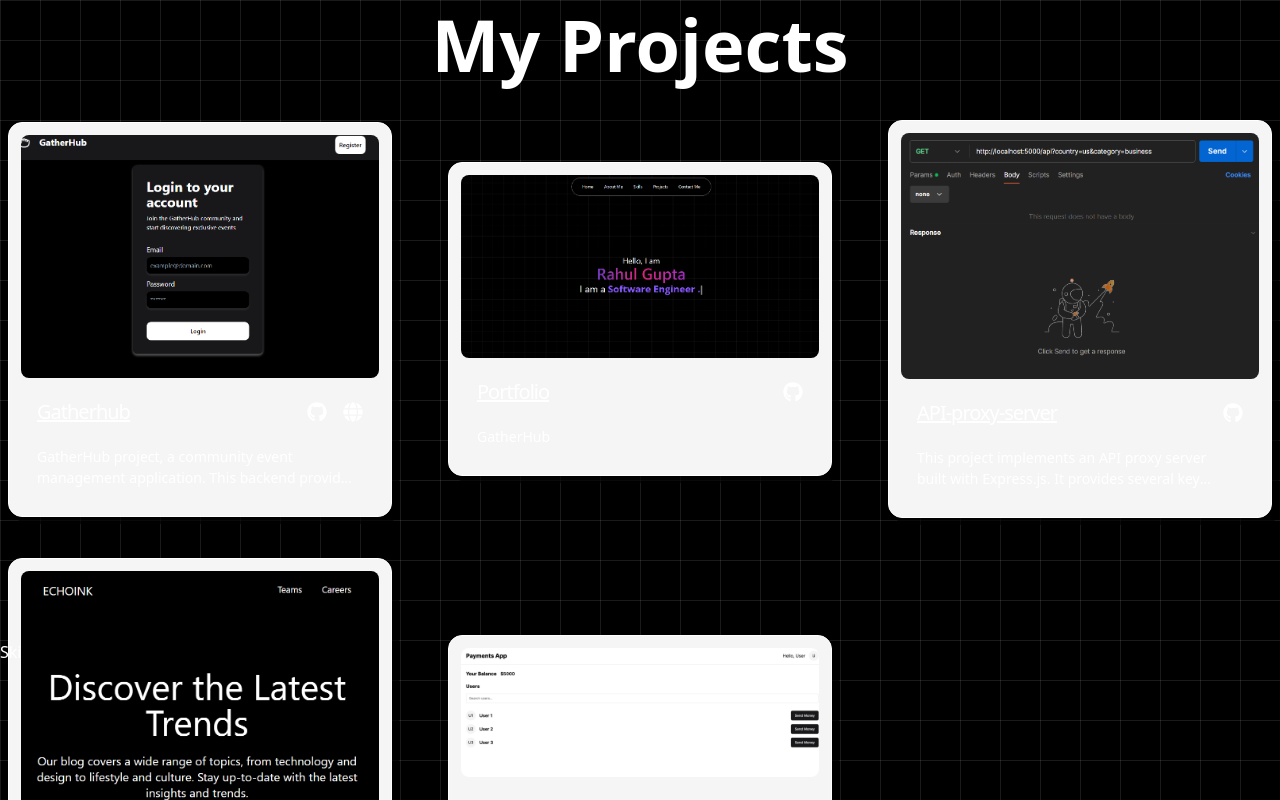
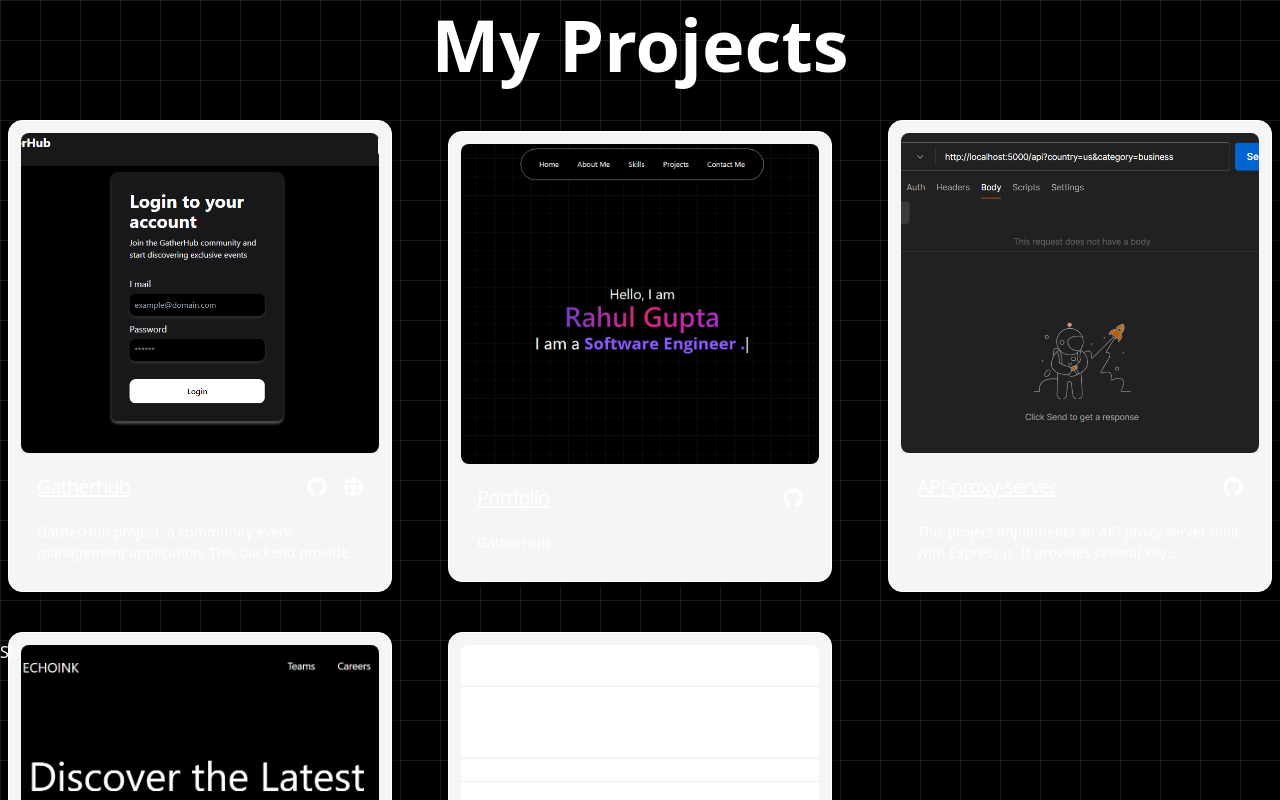
Before and after one commit to w-rahul/Rahul-Portfolio, a Next.js app: page / in a window 1280 px wide. Shown: the part 960-1760 px from the top of the page. Built offline with nearby package versions, Linux system fonts and the light colour scheme; a web font is replaced by a local one.

Commit message:
Updated SingleProject

```diff
--- a/components/SingleProject.tsx
+++ b/components/SingleProject.tsx
@@ -1,7 +1,77 @@
+// 'use client';
+
+// import Image from 'next/image';
+// import { StaticImageData } from "next/image";
+// import { FC } from 'react';
+// import Link from 'next/link';
+// import { FaGithub, FaGlobe } from 'react-icons/fa';
+
+// const trimDescriptionToWords = (description: string, limit: number) => {
+//   const words = description.split(' ');
+//   const trimmedWords = words.slice(0, limit);
+//   return trimmedWords.join(' ');
+// };
+
+// interface ProjectsProps {
+//   name: string
+//   coverImg: string
+//   githubLink?: string
+//   liveLink?: string
+//   desc: string
+//   tech: string[]
+// }
+
+// export const SingleProject: FC<ProjectsProps> = (project) => {
+//   return (
+//     <div
+//       key={project.name}
+//       className="flex flex-col gap-4 rounded-[0.875rem] dark:text-white shadow-[6px_6px_0px_1px_#000000a6] dark:shadow-[6px_6px_0px_1px_#ffffffa6] bg-neutral-100 dark:bg-black border-white transition-colors duration-150 border p-2 md:p-3 max-w-sm">
+//       <div className="relative flex overflow-hidden  rounded-lg object-contain h-fit">
+//         <Image
+//           src={project.coverImg}
+//           alt={project.coverImg}
+//           width={500}
+//           height={500}
+//           className="h-full w-full aspect-auto object-cover"
+//         />
+//       </div>
+
+//       <div className="flex flex-col gap-2 px-4 py-2">
+//         <div className="flex justify-between items-center mb-4">
+//           <h2 className="font-medium text-xl underline inline-flex gap-1 items-center tracking-tighter text-[clamp(.875rem,5vw,1.125rem)] leading-none ">
+//             {project.name}
+//           </h2>
+//           <div className="flex justify-between items-center gap-4 text-sm">
+//             {project.githubLink && (
+//               <Link href={project.githubLink} target="_blank">
+//                 <FaGithub className="w-5 h-5" />
+//               </Link>
+//             )}
+//             {project.liveLink && (
+//               <Link href={project.liveLink} target="_blank">
+//                 <FaGlobe className="w-5 h-5" />
+//               </Link>
+//             )}
+//           </div>
+//         </div>
+
+//         <p className="text-[clamp(.75rem,1.5vw,.875rem)] line-clamp-2 max-w-xs">
+//           {/* {trimDescriptionToWords(project.desc, 20)}... */}
+//           {project.desc}
+//         </p>
+//         <div className="flex gap-3 items-center">
+//           {project.tech.map((proj) => (
+//             <Image src={proj} alt={proj} width={20} height={20} key={proj} />
+//           ))}
+//         </div>
+//       </div>
+//     </div>
+//   )
+// }
+
 'use client';
 
 import Image from 'next/image';
-import { StaticImageData } from "next/image";
 import { FC } from 'react';
 import Link from 'next/link';
 import { FaGithub, FaGlobe } from 'react-icons/fa';
@@ -25,19 +95,19 @@ export const SingleProject: FC<ProjectsProps> = (project) => {
   return (
     <div
       key={project.name}
-      className="flex flex-col gap-4 rounded-[0.875rem] dark:text-white shadow-[6px_6px_0px_1px_#000000a6] dark:shadow-[6px_6px_0px_1px_#ffffffa6] bg-neutral-100 dark:bg-black border-white transition-colors duration-150 border p-2 md:p-3 max-w-sm"
+      className="flex flex-col gap-4 rounded-[0.875rem] dark:text-white shadow-[6px_6px_0px_1px_#000000a6] dark:shadow-[6px_6px_0px_1px_#ffffffa6] bg-neutral-100 dark:bg-black border-white transition-colors duration-150 border p-2 md:p-3 max-w-sm h-auto"
     >
-      <div className="relative flex overflow-hidden  rounded-lg object-contain h-fit">
+      <div className="relative flex overflow-hidden rounded-lg h-80">
         <Image
           src={project.coverImg}
           alt={project.coverImg}
           width={500}
-          height={500}
-          className="h-full w-full aspect-auto object-cover"
+          height={300}
+          className="h-full w-full object-cover"
         />
       </div>
 
-      <div className="flex flex-col gap-2 px-4 py-2">
+      <div className="flex flex-col gap-2 px-4 py-2 h-full">
         <div className="flex justify-between items-center mb-4">
           <h2 className="font-medium text-xl underline inline-flex gap-1 items-center tracking-tighter text-[clamp(.875rem,5vw,1.125rem)] leading-none ">
             {project.name}
@@ -56,11 +126,10 @@ export const SingleProject: FC<ProjectsProps> = (project) => {
           </div>
         </div>
 
-        <p className="text-[clamp(.75rem,1.5vw,.875rem)] line-clamp-2 max-w-xs">
-          {/* {trimDescriptionToWords(project.desc, 20)}... */}
+        <p className="text-[clamp(.75rem,1.5vw,.875rem)] line-clamp-2">
           {project.desc}
         </p>
-        <div className="flex gap-3 items-center">
+        <div className="flex gap-3 items-center mt-auto">
           {project.tech.map((proj) => (
             <Image src={proj} alt={proj} width={20} height={20} key={proj} />
           ))}
```
